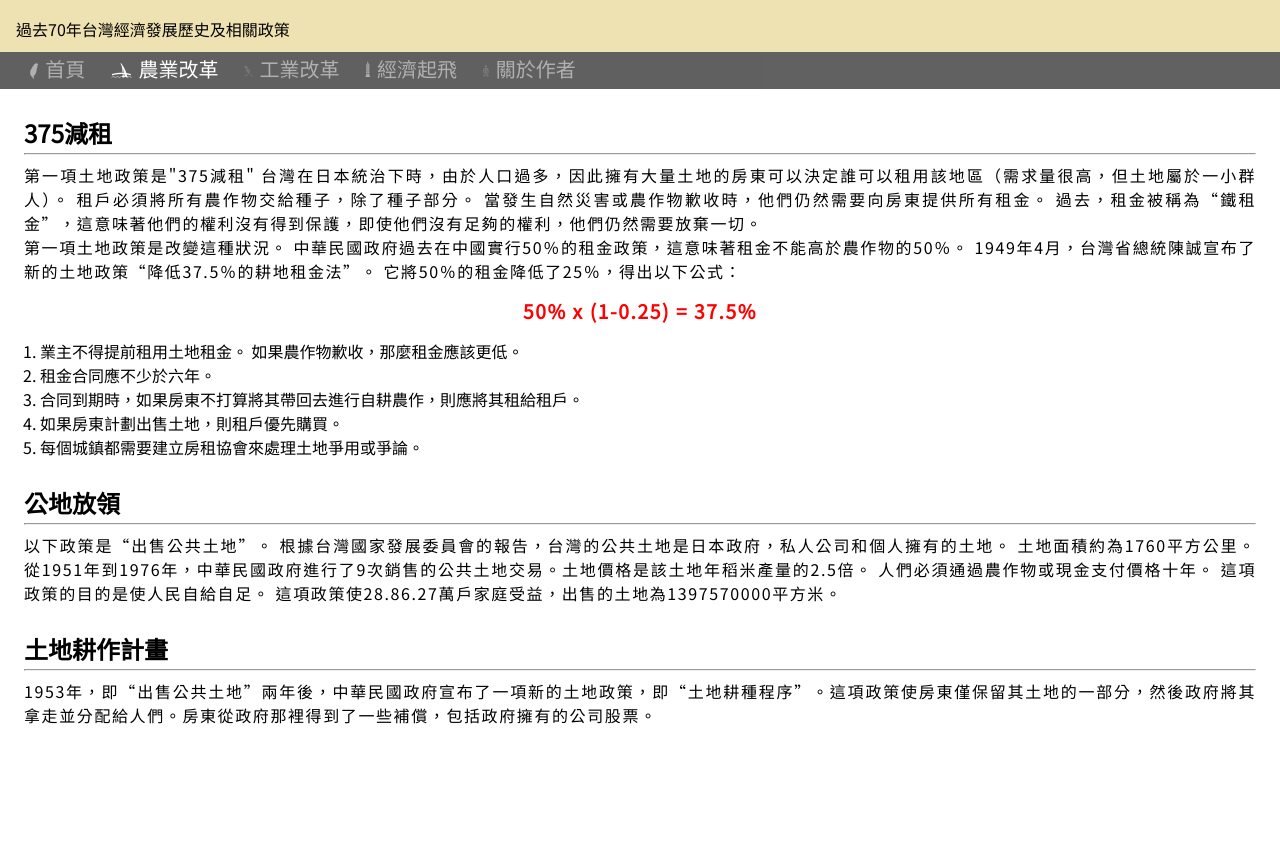
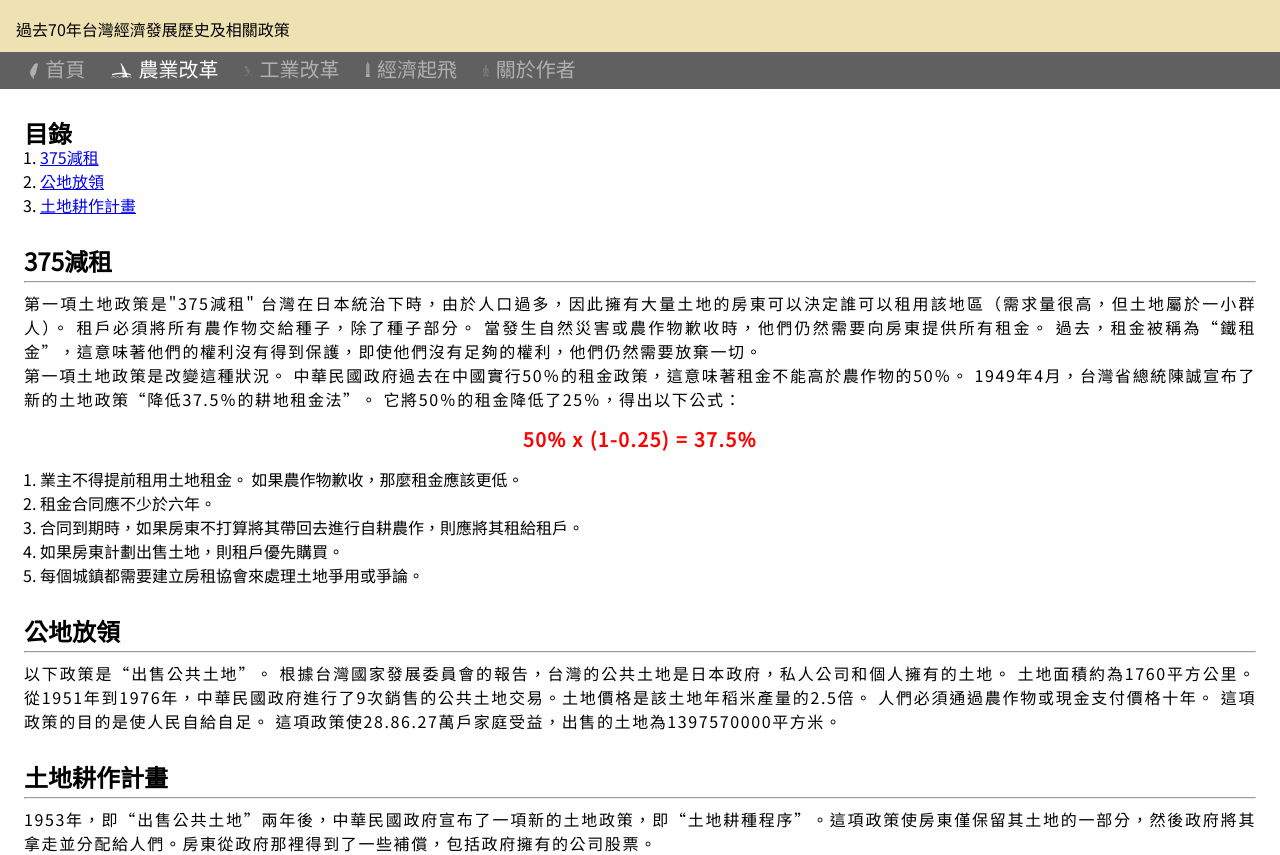
Before and after one commit to MaxKuo0712/Frontend-Project-1, a plain HTML site: page agriculture.html in a window 1280 px wide. Shown: the part 79-934 px from the top of the page. Before the commit the page ends 806 px from the top, so only its background shows below. Drawn offline with Linux system fonts and the light colour scheme.

Commit message:
Html Bookmark

```diff
--- a/agriculture.html
+++ b/agriculture.html
@@ -12,6 +12,7 @@
     <link rel="shortcut icon" href="./課程資源/taiwanIcon.png">
     <link rel="bookmark" href="./課程資源/taiwanIcon.png">
     <meta name="description" content="此網站介紹台灣過去70年的經濟發展與相關政策">
+    <base target="_self">
     <link rel="stylesheet" href="./style.css">
 </head>
 <body>
@@ -35,7 +36,14 @@
     <!--主要內容-->
     <main>
         <section class="agricultureMain">
-            <h3>375減租</h3>
+            <h3>目錄</h3>
+            <ol>
+                <li><a href="#history1">375減租</a></li>
+                <li><a href="#history2">公地放領</a></li>
+                <li><a href="#history3">土地耕作計畫</a></li>
+            </ol>
+
+            <h3 id="history1">375減租</h3>
             <hr>
             <p>
                 第一項土地政策是"375減租" 台灣在日本統治下時，由於人口過多，因此擁有大量土地的房東可以決定誰可以租用該地區（需求量很高，但土地屬於一小群人）。 租戶必須將所有農作物交給種子，除了種子部分。 當發生自然災害或農作物歉收時，他們仍然需要向房東提供所有租金。 過去，租金被稱為“鐵租金”，這意味著他們的權利沒有得到保護，即使他們沒有足夠的權利，他們仍然需要放棄一切。
@@ -51,12 +59,12 @@
                 <li>如果房東計劃出售土地，則租戶優先購買。</li>
                 <li>每個城鎮都需要建立房租協會來處理土地爭用或爭論。</li>
             </ol>
-            <h3>公地放領</h3>
+            <h3 id="history2">公地放領</h3>
             <hr>
             <p>
                 以下政策是“出售公共土地”。 根據台灣國家發展委員會的報告，台灣的公共土地是日本政府，私人公司和個人擁有的土地。 土地面積約為1760平方公里。 從1951年到1976年，中華民國政府進行了9次銷售的公共土地交易。土地價格是該土地年稻米產量的2.5倍。 人們必須通過農作物或現金支付價格十年。 這項政策的目的是使人民自給自足。 這項政策使28.86.27萬戶家庭受益，出售的土地為1397570000平方米。
             </p>
-            <h3>土地耕作計畫</h3>
+            <h3 id="history3">土地耕作計畫</h3>
             <hr>
             <p>
                 1953年，即“出售公共土地”兩年後，中華民國政府宣布了一項新的土地政策，即“土地耕種程序”。這項政策使房東僅保留其土地的一部分，然後政府將其拿走並分配給人們。房東從政府那裡得到了一些補償，包括政府擁有的公司股票。
```
Also changed, not shown: 2 other files.
